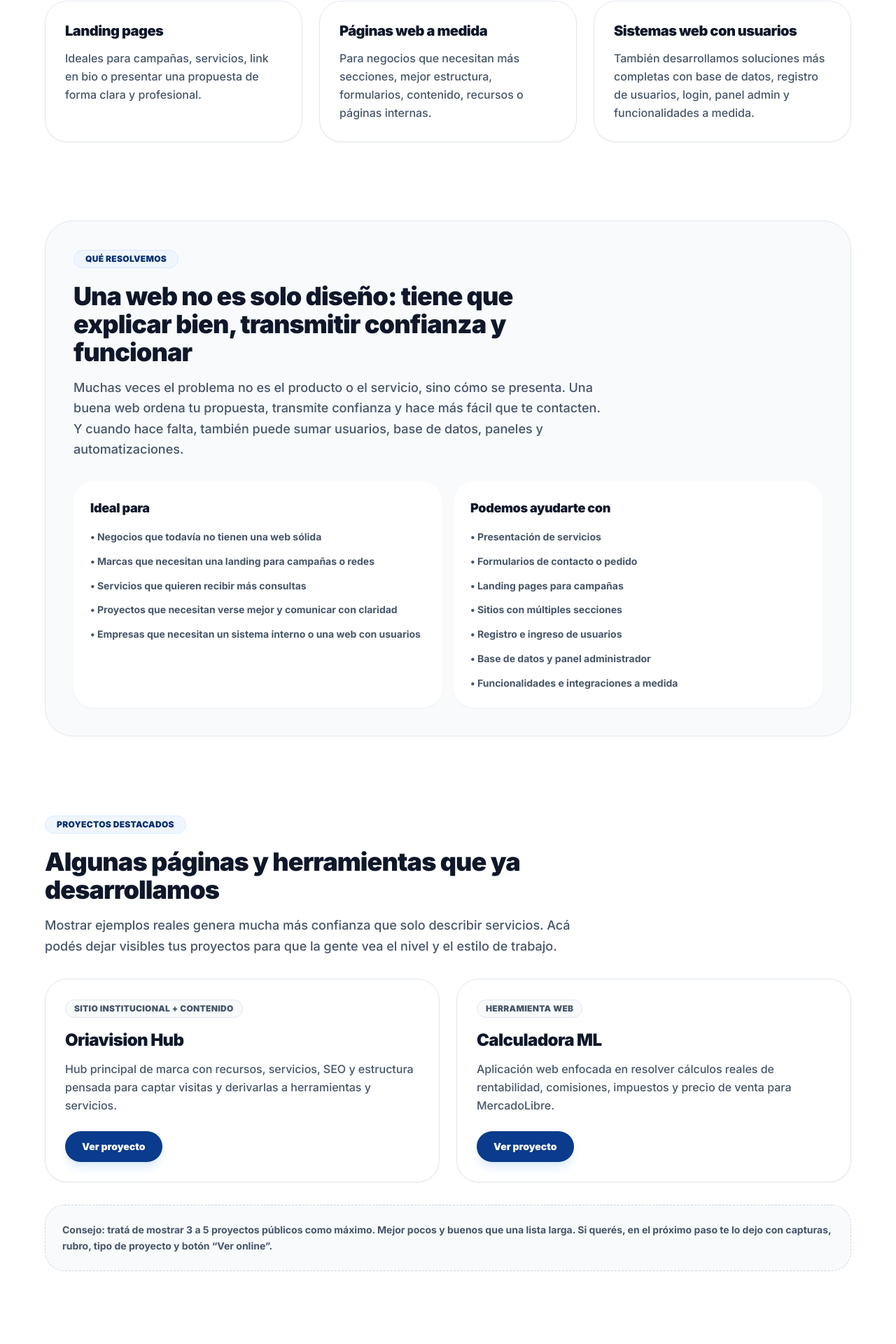
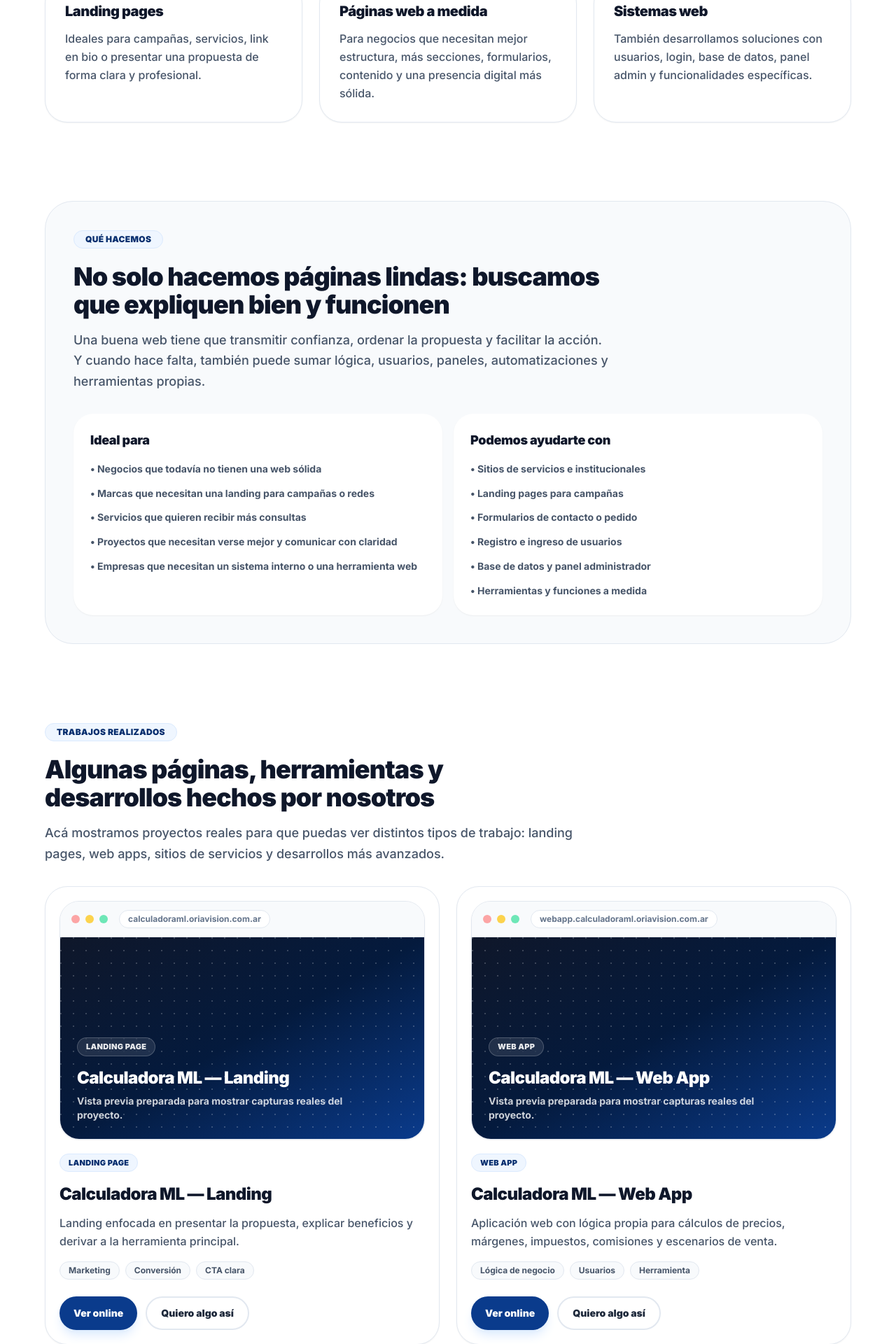
Before and after one commit to BengoDamian/oriavision-hub, a Next.js app: page /web in a window 1280 px wide. Shown: the part 817-2737 px from the top of the page at 70% size. Built offline with nearby package versions, Linux system fonts and the light colour scheme; no server answers.

Commit message:
actualizado portafolio

```diff
--- a/src/app/web/page.tsx
+++ b/src/app/web/page.tsx
@@ -8,7 +8,7 @@ const PAGE_URL = `${SITE_URL}/web/`;
 export const metadata: Metadata = {
   title: "Landing pages, webs a medida y sistemas web | Oriavision",
   description:
-    "Desarrollamos desde landing pages simples hasta webs y sistemas a medida con usuarios, base de datos, login, panel admin y automatizaciones.",
+    "Desarrollamos landing pages, páginas web a medida y sistemas web con usuarios, base de datos, login, panel admin y funcionalidades personalizadas.",
   alternates: {
     canonical: "/web/",
   },
@@ -16,7 +16,7 @@ export const metadata: Metadata = {
     url: PAGE_URL,
     title: "Landing pages, webs a medida y sistemas web | Oriavision",
     description:
-      "Desarrollamos desde landing pages simples hasta webs y sistemas a medida con usuarios, base de datos, login, panel admin y automatizaciones.",
+      "Desarrollamos landing pages, páginas web a medida y sistemas web con usuarios, base de datos, login, panel admin y funcionalidades personalizadas.",
     images: [
       {
         url: "/og/home.png",
@@ -29,7 +29,7 @@ export const metadata: Metadata = {
   twitter: {
     title: "Landing pages, webs a medida y sistemas web | Oriavision",
     description:
-      "Desarrollamos desde landing pages simples hasta webs y sistemas a medida con usuarios, base de datos, login, panel admin y automatizaciones.",
+      "Desarrollamos landing pages, páginas web a medida y sistemas web con usuarios, base de datos, login, panel admin y funcionalidades personalizadas.",
     images: ["/og/home.png"],
   },
 };
@@ -66,21 +66,32 @@ const serviceJsonLd = {
   areaServed: "AR",
   url: PAGE_URL,
   description:
-    "Desarrollamos desde landing pages simples hasta sistemas web a medida con usuarios, base de datos, login, panel administrador y automatizaciones.",
+    "Desarrollamos landing pages, páginas web a medida y sistemas web con usuarios, base de datos, login, panel admin y automatizaciones.",
 };
 
-const solutions = [
+type Project = {
+  title: string;
+  kind: string;
+  status?: string;
+  href: string;
+  domain: string;
+  description: string;
+  stack?: string[];
+  image?: string;
+};
+
+const services = [
   {
     title: "Landing pages",
     text: "Ideales para campañas, servicios, link en bio o presentar una propuesta de forma clara y profesional.",
   },
   {
     title: "Páginas web a medida",
-    text: "Para negocios que necesitan más secciones, mejor estructura, formularios, contenido, recursos o páginas internas.",
+    text: "Para negocios que necesitan mejor estructura, más secciones, formularios, contenido y una presencia digital más sólida.",
   },
   {
-    title: "Sistemas web con usuarios",
-    text: "También desarrollamos soluciones más completas con base de datos, registro de usuarios, login, panel admin y funcionalidades a medida.",
+    title: "Sistemas web",
+    text: "También desarrollamos soluciones con usuarios, login, base de datos, panel admin y funcionalidades específicas.",
   },
 ];
 
@@ -88,72 +99,179 @@ const process = [
   {
     step: "01",
     title: "Nos contás qué necesitás",
-    text: "Completás el formulario con tu idea, tu rubro y el objetivo principal del proyecto.",
+    text: "Completás el formulario con tu idea, rubro y objetivo principal.",
   },
   {
     step: "02",
     title: "Definimos el enfoque",
-    text: "Vemos si conviene una landing simple, una web más completa o un sistema web con lógica propia.",
+    text: "Vemos si conviene una landing, una web a medida o un sistema más completo.",
   },
   {
     step: "03",
     title: "Diseño y desarrollo",
-    text: "Armamos una propuesta clara, moderna y alineada a tu negocio y a lo que necesitás resolver.",
+    text: "Armamos una propuesta clara, moderna y alineada a tu negocio.",
   },
   {
     step: "04",
-    title: "Entrega y ajustes",
-    text: "Revisamos el resultado final y dejamos todo listo para salir online o continuar evolucionándolo.",
+    title: "Entrega y evolución",
+    text: "Dejamos todo listo para salir online y seguir mejorándolo si hace falta.",
   },
 ];
 
-const portfolioItems = [
+const projects: Project[] = [
   {
-    title: "Oriavision Hub",
-    badge: "Sitio institucional + contenido",
-    text: "Hub principal de marca con recursos, servicios, SEO y estructura pensada para captar visitas y derivarlas a herramientas y servicios.",
-    href: "https://www.oriavision.com.ar/",
-    cta: "Ver proyecto",
+    title: "Calculadora ML — Landing",
+    kind: "Landing page",
+    href: "https://calculadoraml.oriavision.com.ar/",
+    domain: "calculadoraml.oriavision.com.ar",
+    description:
+      "Landing enfocada en presentar la propuesta, explicar beneficios y derivar a la herramienta principal.",
+    stack: ["Marketing", "Conversión", "CTA clara"],
+    // Cuando subas la captura, agregala acá:
+    // image: "/portfolio/calculadora-landing.jpg",
   },
   {
-    title: "Calculadora ML",
-    badge: "Herramienta web",
-    text: "Aplicación web enfocada en resolver cálculos reales de rentabilidad, comisiones, impuestos y precio de venta para MercadoLibre.",
-    href: "https://calculadoraml.oriavision.com.ar/",
-    cta: "Ver proyecto",
+    title: "Calculadora ML — Web App",
+    kind: "Web app",
+    href: "https://webapp.calculadoraml.oriavision.com.ar/",
+    domain: "webapp.calculadoraml.oriavision.com.ar",
+    description:
+      "Aplicación web con lógica propia para cálculos de precios, márgenes, impuestos, comisiones y escenarios de venta.",
+    stack: ["Lógica de negocio", "Usuarios", "Herramienta"],
+    // image: "/portfolio/calculadora-webapp.jpg",
   },
+  {
+    title: "DBengoTech",
+    kind: "Web de servicios",
+    href: "https://dbengotech.com.ar/",
+    domain: "dbengotech.com.ar",
+    description:
+      "Sitio orientado a comunicar servicios, propuesta de valor y enfoque de trabajo de forma más profesional.",
+    stack: ["Servicios", "Presentación", "Marca"],
+    // image: "/portfolio/dbengotech.jpg",
+  },
+  {
+    title: "Siempre de Guardia",
+    kind: "Proyecto avanzado",
+    status: "En desarrollo",
+    href: "https://web-siempredeguardia.vercel.app/",
+    domain: "web-siempredeguardia.vercel.app",
+    description:
+      "Proyecto con estructura más completa, login, registro, usuarios y sector administrador.",
+    stack: ["Login", "Usuarios", "Admin"],
+    // image: "/portfolio/siempre-de-guardia.jpg",
+  },
+];
 
-  // Cuando quieras sumar más ejemplos públicos, duplicá este bloque:
-  // {
-  //   title: "Quirvo",
-  //   badge: "Web app / producto",
-  //   text: "Breve descripción del proyecto.",
-  //   href: "https://tu-dominio.com/",
-  //   cta: "Ver proyecto",
-  // },
-  // {
-  //   title: "Siempre de Guardia",
-  //   badge: "Marketplace / plataforma",
-  //   text: "Breve descripción del proyecto.",
-  //   href: "https://tu-dominio.com/",
-  //   cta: "Ver proyecto",
-  // },
-];
+function ProjectPreview({ project }: { project: Project }) {
+  return (
+    <div className="overflow-hidden rounded-[1.75rem] border border-slate-200 bg-white shadow-sm">
+      <div className="flex items-center gap-2 border-b border-slate-200 bg-slate-50 px-4 py-3">
+        <span className="h-3 w-3 rounded-full bg-red-300" />
+        <span className="h-3 w-3 rounded-full bg-amber-300" />
+        <span className="h-3 w-3 rounded-full bg-emerald-300" />
+        <div className="ml-2 truncate rounded-full border border-slate-200 bg-white px-3 py-1 text-xs font-bold text-slate-500">
+          {project.domain}
+        </div>
+      </div>
+
+      {project.image ? (
+        <img
+          src={project.image}
+          alt={project.title}
+          className="h-64 w-full object-cover object-top md:h-72"
+        />
+      ) : (
+        <div className="relative flex h-64 w-full items-end overflow-hidden bg-gradient-to-br from-slate-900 via-brand-900 to-brand-600 p-6 md:h-72">
+          <div className="absolute inset-0 opacity-20 [background-image:radial-gradient(circle_at_1px_1px,white_1px,transparent_0)] [background-size:18px_18px]" />
+          <div className="relative z-10 max-w-sm">
+            <div className="inline-flex rounded-full border border-white/20 bg-white/10 px-3 py-1 text-[11px] font-black uppercase tracking-wide text-white/90 backdrop-blur">
+              {project.kind}
+            </div>
+            <div className="mt-4 text-2xl font-black leading-tight tracking-tight text-white">
+              {project.title}
+            </div>
+            <div className="mt-2 text-sm font-semibold text-white/80">
+              Vista previa preparada para mostrar capturas reales del proyecto.
+            </div>
+          </div>
+        </div>
+      )}
+    </div>
+  );
+}
+
+function ProjectCard({ project }: { project: Project }) {
+  return (
+    <div className="rounded-[2rem] border border-slate-200 bg-white p-4 shadow-sm transition hover:-translate-y-1 hover:shadow-lg md:p-5">
+      <ProjectPreview project={project} />
+
+      <div className="mt-5">
+        <div className="flex flex-wrap items-center gap-2">
+          <span className="rounded-full border border-blue-100 bg-blue-50 px-3 py-1 text-[11px] font-black uppercase tracking-wide text-brand-700">
+            {project.kind}
+          </span>
+
+          {project.status ? (
+            <span className="rounded-full border border-amber-200 bg-amber-50 px-3 py-1 text-[11px] font-black uppercase tracking-wide text-amber-700">
+              {project.status}
+            </span>
+          ) : null}
+        </div>
+
+        <h3 className="mt-4 text-2xl font-black tracking-tight text-slate-900">
+          {project.title}
+        </h3>
+
+        <p className="mt-3 text-base font-medium leading-relaxed text-slate-600">
+          {project.description}
+        </p>
+
+        {project.stack?.length ? (
+          <div className="mt-4 flex flex-wrap gap-2">
+            {project.stack.map((item) => (
+              <span
+                key={item}
+                className="rounded-full border border-slate-200 bg-slate-50 px-3 py-1 text-xs font-bold text-slate-600"
+              >
+                {item}
+              </span>
+            ))}
+          </div>
+        ) : null}
+
+        <div className="mt-6 flex flex-wrap gap-3">
+          <a
+            href={project.href}
+            target="_blank"
+            rel="noreferrer"
+            className="inline-flex items-center justify-center rounded-full bg-brand-600 px-5 py-3 text-sm font-extrabold text-white shadow-lg shadow-blue-100 transition hover:bg-brand-700"
+          >
+            Ver online
+          </a>
+
+          <a
+            href="#pedido-web"
+            className="inline-flex items-center justify-center rounded-full border-2 border-slate-200 bg-white px-5 py-3 text-sm font-extrabold text-slate-800 transition hover:border-brand-200 hover:text-brand-700"
+          >
+            Quiero algo así
+          </a>
+        </div>
+      </div>
+    </div>
+  );
+}
 
 export default function WebPage() {
   return (
     <main className="min-h-screen bg-white">
       <script
         type="application/ld+json"
-        dangerouslySetInnerHTML={{
-          __html: JSON.stringify(breadcrumbJsonLd),
-        }}
+        dangerouslySetInnerHTML={{ __html: JSON.stringify(breadcrumbJsonLd) }}
       />
       <script
         type="application/ld+json"
-        dangerouslySetInnerHTML={{
-          __html: JSON.stringify(serviceJsonLd),
-        }}
+        dangerouslySetInnerHTML={{ __html: JSON.stringify(serviceJsonLd) }}
       />
 
       <section className="relative overflow-hidden px-4 pb-16 pt-24 md:pb-20 md:pt-28">
@@ -170,23 +288,23 @@ export default function WebPage() {
               </h1>
 
               <p className="mx-auto mt-5 max-w-3xl text-lg font-medium leading-relaxed text-slate-600 md:text-xl">
-                Creamos desde landing pages simples hasta webs y sistemas a medida con formularios,
-                base de datos, usuarios, panel admin y funcionalidades pensadas para tu negocio.
+                Desarrollamos desde páginas simples hasta sistemas más completos con usuarios,
+                base de datos, login, panel admin y funcionalidades a medida.
               </p>
 
               <div className="mt-8 flex flex-col items-center justify-center gap-4 sm:flex-row">
                 <a
-                  href="#pedido-web"
+                  href="#trabajos"
                   className="inline-flex items-center justify-center rounded-full bg-brand-600 px-8 py-4 text-base font-extrabold text-white shadow-xl shadow-blue-200 transition hover:bg-brand-700"
                 >
-                  Pedir mi página web
+                  Ver trabajos
                 </a>
 
                 <a
-                  href="#proyectos"
+                  href="#pedido-web"
                   className="inline-flex items-center justify-center rounded-full border-2 border-slate-200 bg-white px-8 py-4 text-base font-extrabold text-slate-800 transition hover:border-brand-200 hover:text-brand-700"
                 >
-                  Ver proyectos
+                  Pedir mi página web
                 </a>
               </div>
 
@@ -219,7 +337,7 @@ export default function WebPage() {
         <div className="mx-auto max-w-6xl">
           <Reveal>
             <div className="grid gap-6 md:grid-cols-3">
-              {solutions.map((item) => (
+              {services.map((item) => (
                 <div
                   key={item.title}
                   className="rounded-[2rem] border border-slate-200 bg-white p-7 shadow-sm"
@@ -243,17 +361,17 @@ export default function WebPage() {
             <div className="rounded-[2.5rem] border border-slate-200 bg-slate-50 p-8 md:p-10">
               <div className="max-w-3xl">
                 <div className="inline-flex items-center rounded-full border border-blue-100 bg-blue-50 px-4 py-1 text-xs font-black uppercase tracking-wide text-brand-700">
-                  Qué resolvemos
+                  Qué hacemos
                 </div>
 
                 <h2 className="mt-5 text-3xl font-black tracking-tight text-slate-900 md:text-4xl">
-                  Una web no es solo diseño: tiene que explicar bien, transmitir confianza y funcionar
+                  No solo hacemos páginas lindas: buscamos que expliquen bien y funcionen
                 </h2>
 
                 <p className="mt-4 text-lg font-medium leading-relaxed text-slate-600">
-                  Muchas veces el problema no es el producto o el servicio, sino cómo se presenta.
-                  Una buena web ordena tu propuesta, transmite confianza y hace más fácil que te contacten.
-                  Y cuando hace falta, también puede sumar usuarios, base de datos, paneles y automatizaciones.
+                  Una buena web tiene que transmitir confianza, ordenar la propuesta y facilitar
+                  la acción. Y cuando hace falta, también puede sumar lógica, usuarios, paneles,
+                  automatizaciones y herramientas propias.
                 </p>
               </div>
 
@@ -265,20 +383,19 @@ export default function WebPage() {
                     <li>• Marcas que necesitan una landing para campañas o redes</li>
                     <li>• Servicios que quieren recibir más consultas</li>
                     <li>• Proyectos que necesitan verse mejor y comunicar con claridad</li>
-                    <li>• Empresas que necesitan un sistema interno o una web con usuarios</li>
+                    <li>• Empresas que necesitan un sistema interno o una herramienta web</li>
                   </ul>
                 </div>
 
                 <div className="rounded-[1.75rem] bg-white p-6 shadow-sm">
                   <h3 className="text-lg font-black text-slate-900">Podemos ayudarte con</h3>
                   <ul className="mt-4 space-y-3 text-sm font-semibold leading-relaxed text-slate-600">
-                    <li>• Presentación de servicios</li>
+                    <li>• Sitios de servicios e institucionales</li>
+                    <li>• Landing pages para campañas</li>
                     <li>• Formularios de contacto o pedido</li>
-                    <li>• Landing pages para campañas</li>
-                    <li>• Sitios con múltiples secciones</li>
                     <li>• Registro e ingreso de usuarios</li>
                     <li>• Base de datos y panel administrador</li>
-                    <li>• Funcionalidades e integraciones a medida</li>
+                    <li>• Herramientas y funciones a medida</li>
                   </ul>
                 </div>
               </div>
@@ -287,59 +404,36 @@ export default function WebPage() {
         </div>
       </section>
 
-      <section id="proyectos" className="px-4 py-10 md:py-14">
+      <section id="trabajos" className="px-4 py-10 md:py-14">
         <div className="mx-auto max-w-6xl">
           <Reveal>
             <div className="max-w-3xl">
               <div className="inline-flex items-center rounded-full border border-blue-100 bg-blue-50 px-4 py-1 text-xs font-black uppercase tracking-wide text-brand-700">
-                Proyectos destacados
+                Trabajos realizados
               </div>
 
               <h2 className="mt-5 text-3xl font-black tracking-tight text-slate-900 md:text-4xl">
-                Algunas páginas y herramientas que ya desarrollamos
+                Algunas páginas, herramientas y desarrollos hechos por nosotros
               </h2>
 
               <p className="mt-4 text-lg font-medium leading-relaxed text-slate-600">
-                Mostrar ejemplos reales genera mucha más confianza que solo describir servicios.
-                Acá podés dejar visibles tus proyectos para que la gente vea el nivel y el estilo de trabajo.
+                Acá mostramos proyectos reales para que puedas ver distintos tipos de trabajo:
+                landing pages, web apps, sitios de servicios y desarrollos más avanzados.
               </p>
             </div>
 
-            <div className="mt-8 grid gap-6 md:grid-cols-2">
-              {portfolioItems.map((item) => (
-                <div
-                  key={item.title}
-                  className="group rounded-[2rem] border border-slate-200 bg-white p-7 shadow-sm transition hover:-translate-y-1 hover:shadow-lg"
-                >
-                  <div className="inline-flex rounded-full border border-slate-200 bg-slate-50 px-3 py-1 text-xs font-black uppercase tracking-wide text-slate-600">
-                    {item.badge}
-                  </div>
-
-                  <h3 className="mt-4 text-2xl font-black tracking-tight text-slate-900">
-                    {item.title}
-                  </h3>
-
-                  <p className="mt-3 text-base font-medium leading-relaxed text-slate-600">
-                    {item.text}
-                  </p>
-
-                  <div className="mt-6">
-                    <a
-                      href={item.href}
-                      target="_blank"
-                      rel="noreferrer"
-                      className="inline-flex items-center justify-center rounded-full bg-brand-600 px-6 py-3 text-sm font-extrabold text-white shadow-lg shadow-blue-100 transition hover:bg-brand-700"
-                    >
-                      {item.cta}
-                    </a>
-                  </div>
-                </div>
+            <div className="mt-8 grid gap-6 lg:grid-cols-2">
+              {projects.map((project) => (
+                <ProjectCard key={project.title} project={project} />
               ))}
             </div>
 
             <div className="mt-8 rounded-[1.75rem] border border-dashed border-slate-300 bg-slate-50 p-6 text-sm font-semibold leading-relaxed text-slate-600">
-              Consejo: tratá de mostrar 3 a 5 proyectos públicos como máximo. Mejor pocos y buenos que una lista larga.
-              Si querés, en el próximo paso te lo dejo con capturas, rubro, tipo de proyecto y botón “Ver online”.
+              Si después querés mostrar capturas reales, solo subilas a
+              <span className="mx-1 font-black text-slate-900">/public/portfolio/</span>
+              y completá el campo
+              <span className="mx-1 font-black text-slate-900">image</span>
+              en cada proyecto.
             </div>
           </Reveal>
         </div>
--- a/src/components/WebRequestForm.tsx
+++ b/src/components/WebRequestForm.tsx
@@ -71,7 +71,7 @@ export default function WebRequestForm() {
         </div>
 
         <h2 className="mt-5 text-3xl font-black tracking-tight text-slate-900 md:text-5xl">
-          ¿Querés pedir tu página web?
+          ¿Querés una landing, una web a medida o un sistema más completo?
         </h2>
 
         <p className="mt-4 max-w-2xl text-lg font-medium text-textBody">
```
